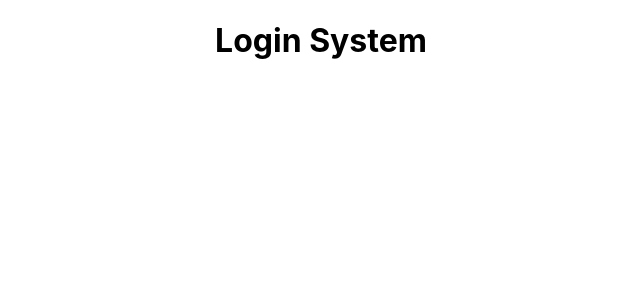
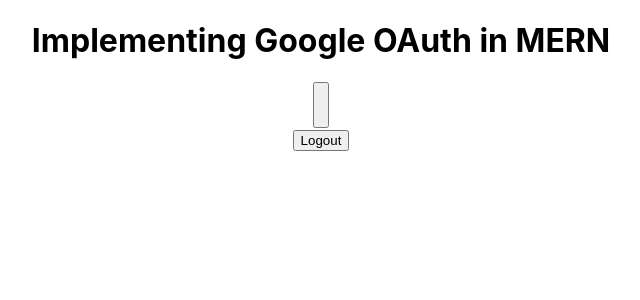
Before and after one commit to navamayoo/google-oauth-mern, a React (Create React App) app in the folder GUI/: page / in a window 1280 px wide. Shown: the top 300 px of the page, without its empty margins (319-959 px from the left). Built offline with nearby package versions, Linux system fonts and the light colour scheme; no server answers.

Commit message:
Add Google Login @react-oauth

```diff
--- a/GUI/src/App.js
+++ b/GUI/src/App.js
@@ -1,9 +1,17 @@
 import "./App.css";
+import Login from "./google-Oauth/Login";
+import Logout from "./google-Oauth/Logout";
 
 function App() {
   return (
     <div className="App">
-      <h1>Login System</h1>
+      <h1>Implementing Google OAuth in MERN</h1>
+      <div className="center">
+        <Login />
+      </div>
+      <div className="center">
+        <Logout />
+      </div>
     </div>
   );
 }
--- /dev/null
+++ b/GUI/src/google-Oauth/Login.jsx
@@ -0,0 +1,34 @@
+import React from "react";
+import {
+  GoogleOAuthProvider,
+  GoogleLogin,
+  googleLogout,
+} from "@react-oauth/google";
+import { jwtDecode } from "jwt-decode";
+
+const CLIENT_ID = process.env.REACT_APP_GOOGLE_CLIENT_ID;
+
+export default function login() {
+  const handelLogin = (googleData) => {
+    const userData = jwtDecode(googleData);
+    console.log(userData);
+  };
+
+  return (
+    <div className="App">
+      <button type="button">
+
+        <GoogleOAuthProvider clientId={CLIENT_ID}>
+
+
+          <GoogleLogin
+            onSuccess={(credentialResponse) => {
+              handelLogin(credentialResponse.credential);
+            }}
+            onError={() => {}}
+          />
+        </GoogleOAuthProvider>
+      </button>
+    </div>
+  );
+}
--- /dev/null
+++ b/GUI/src/google-Oauth/Logout.jsx
@@ -0,0 +1,9 @@
+import React from 'react'
+
+export default function Logout() {
+  return (
+    <div>
+    <button type="button">Logout</button>
+  </div>
+  )
+}
```
